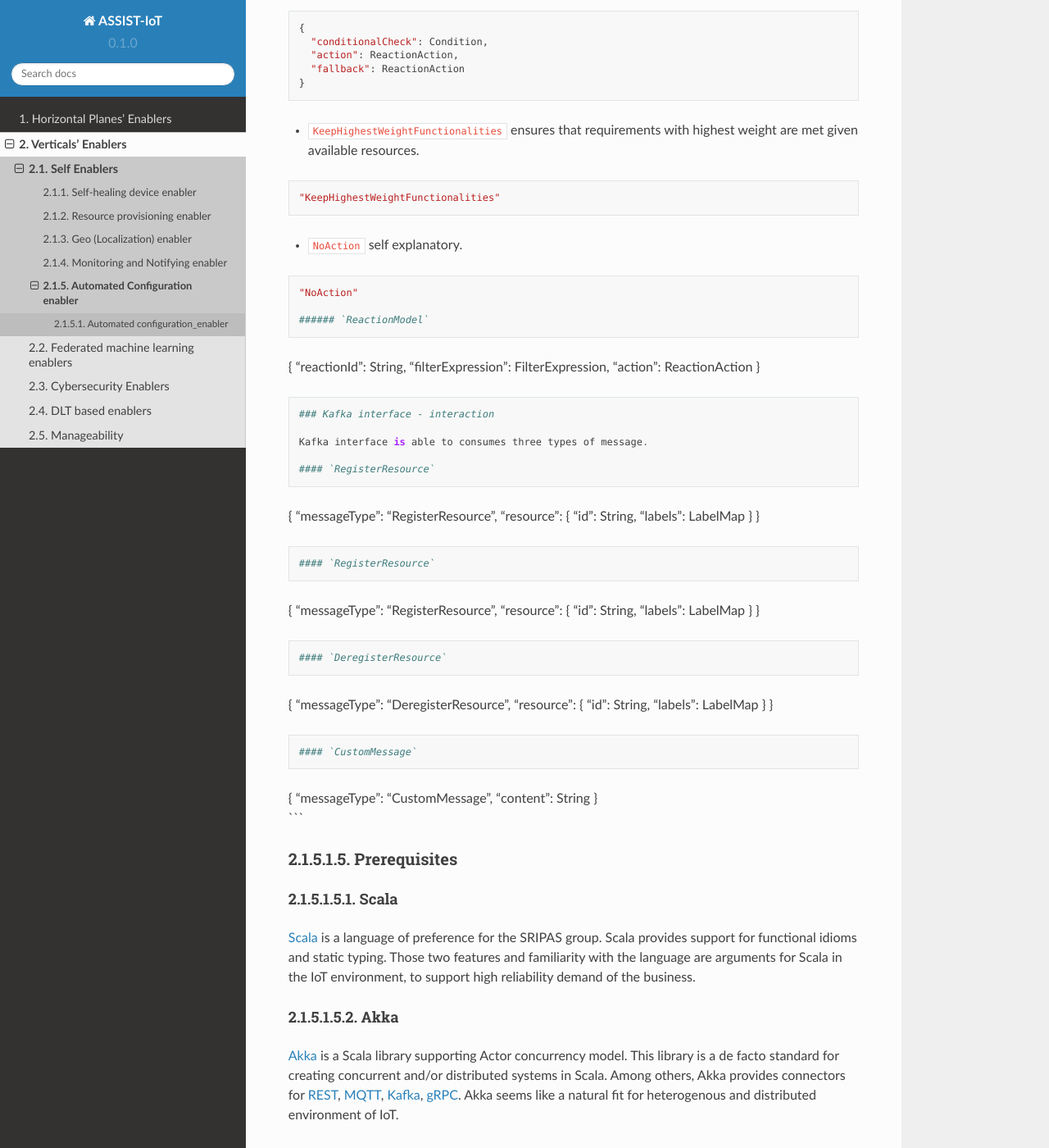
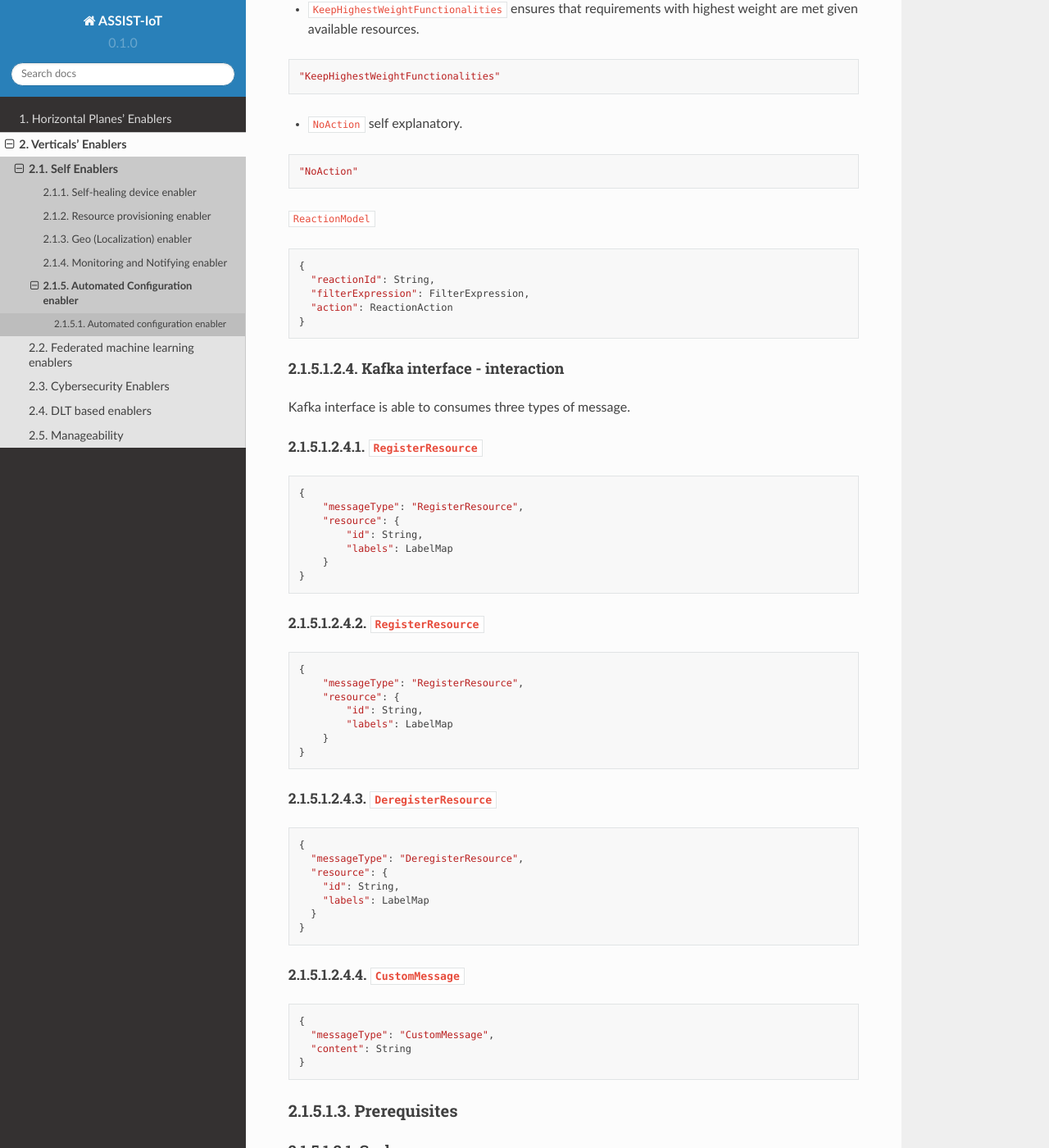
Before and after one commit to assist-iot/assist-iot-documentation, a Sphinx documentation site: the page built from docs/source/verticals/self/automated_configuration_enabler.rst, in a window 1280 px wide and 1400 px high, scrolled down 5764 px. Shown: the whole window at 82% size. Built offline with Sphinx 7.4.7 and the Read the Docs theme 2.0.0, drawn with Linux system fonts in a browser that asks for light colours; some of the changed text lies outside the part shown.

Commit message:
Update Automated Configuration enabler

```diff
--- a/docs/source/verticals/self/automated_configuration_enabler.rst
+++ b/docs/source/verticals/self/automated_configuration_enabler.rst
@@ -8,7 +8,7 @@
   :local:
   :depth: 1
 
-Automated configuration_enabler
+Automated configuration enabler
 ===============================
 
 Introduction
@@ -40,20 +40,11 @@
 -  Various devices, groups of devices, services and other enablers will
    have uniform API to communicate with the Enabler.
 
-Place in architecture
----------------------
-
-User guide
-----------
-
 What this Enabler is all about?
 ~~~~~~~~~~~~~~~~~~~~~~~~~~~~~~~
 
 Detailed explanation of the Enabler is available within this document -
 `self_config.pdf <uploads/e60e6c6fc2604348f691824fe7543df5/self_config.pdf>`__
-
-HTTP interface - administration
-~~~~~~~~~~~~~~~~~~~~~~~~~~~~~~~
 
 Requirements
 ^^^^^^^^^^^^
@@ -344,46 +335,72 @@
 
    "NoAction"
 
-   ###### `ReactionModel`
+``ReactionModel``
 
-{ “reactionId”: String, “filterExpression”: FilterExpression, “action”:
-ReactionAction }
 
 ::
 
+   {
+     "reactionId": String,
+     "filterExpression": FilterExpression,
+     "action": ReactionAction
+   }
 
-   ### Kafka interface - interaction
+Kafka interface - interaction
+~~~~~~~~~~~~~~~~~~~~~~~~~~~~~
 
-   Kafka interface is able to consumes three types of message.
+Kafka interface is able to consumes three types of message.
 
-   #### `RegisterResource`
-
-{ “messageType”: “RegisterResource”, “resource”: { “id”: String,
-“labels”: LabelMap } }
+``RegisterResource``
+^^^^^^^^^^^^^^^^^^^^
 
 ::
 
+   {
+       "messageType": "RegisterResource",
+       "resource": {
+           "id": String,
+           "labels": LabelMap
+       }
+   }
 
-   #### `RegisterResource`
+.. _registerresource-1:
 
-{ “messageType”: “RegisterResource”, “resource”: { “id”: String,
-“labels”: LabelMap } }
+``RegisterResource``
+^^^^^^^^^^^^^^^^^^^^
 
 ::
 
+   {
+       "messageType": "RegisterResource",
+       "resource": {
+           "id": String,
+           "labels": LabelMap
+       }
+   }
 
-   #### `DeregisterResource`
-
-{ “messageType”: “DeregisterResource”, “resource”: { “id”: String,
-“labels”: LabelMap } }
+``DeregisterResource``
+^^^^^^^^^^^^^^^^^^^^^^
 
 ::
 
+   {
+     "messageType": "DeregisterResource",
+     "resource": {
+       "id": String,
+       "labels": LabelMap
+     }
+   }
 
-   #### `CustomMessage`
+``CustomMessage``
+^^^^^^^^^^^^^^^^^
 
-| { “messageType”: “CustomMessage”, “content”: String }
-| \``\`
+::
+
+   {
+     "messageType": "CustomMessage",
+     "content": String
+   }
 
 Prerequisites
 -------------
@@ -438,18 +455,16 @@
 `PAHO <https://www.eclipse.org/paho/>`__ provides a broad range of MQTT
 clients.
 
-REST (Enabler’s API)
-~~~~~~~~~~~~~~~~~~~~
-
-Currently it is decided as project-wide standard. REST is overall a web
-standard.
-
 Version control and release
 ---------------------------
 
-We will use gitlab as version control and release tooling.
+The latest version is 1.0.0.
 
 License
 -------
 
-TBD
+The enabler is licensed under the **Apache License, Version 2.0** (the
+“License”).
+
+One may obtain a copy of the License at
+http://www.apache.org/licenses/LICENSE-2.0
```
Also changed, not shown: other parts of docs/source/verticals/self/automated_configuration_enabler.rst (+1 -1 lines).
